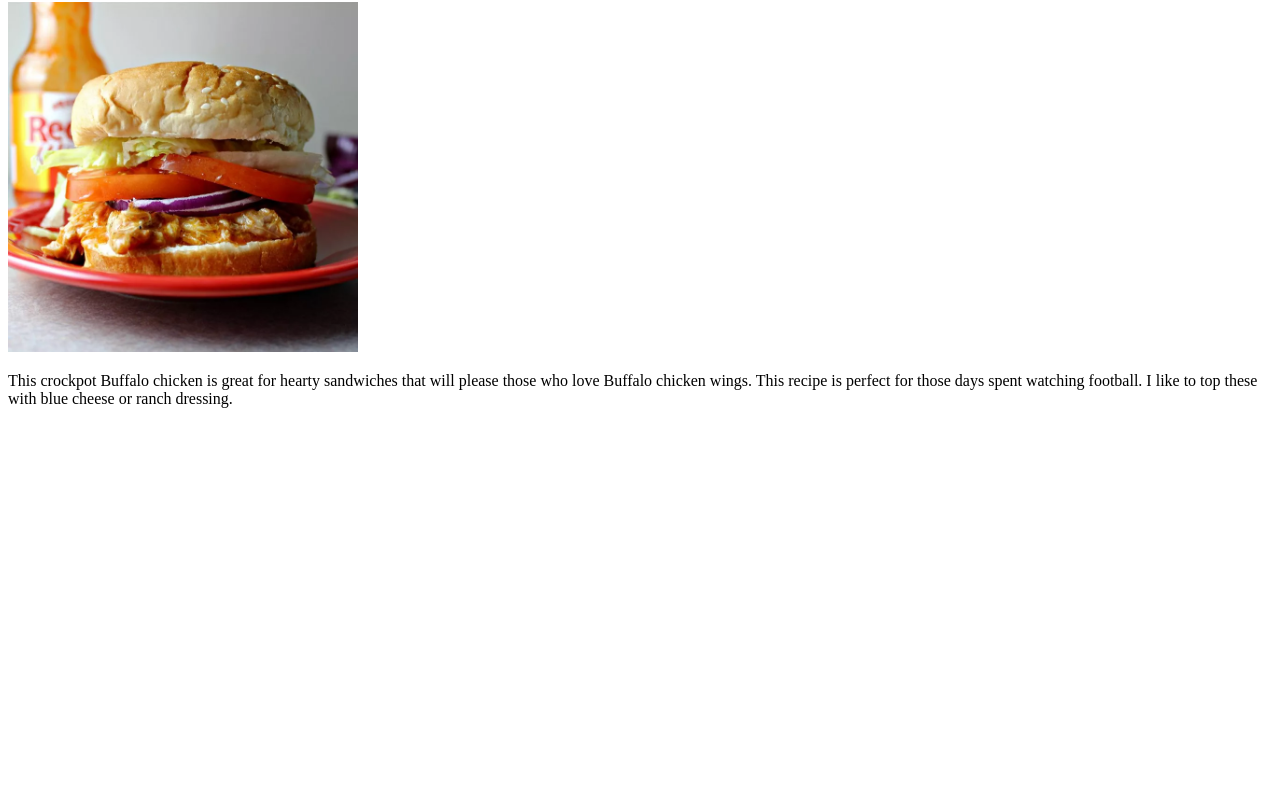
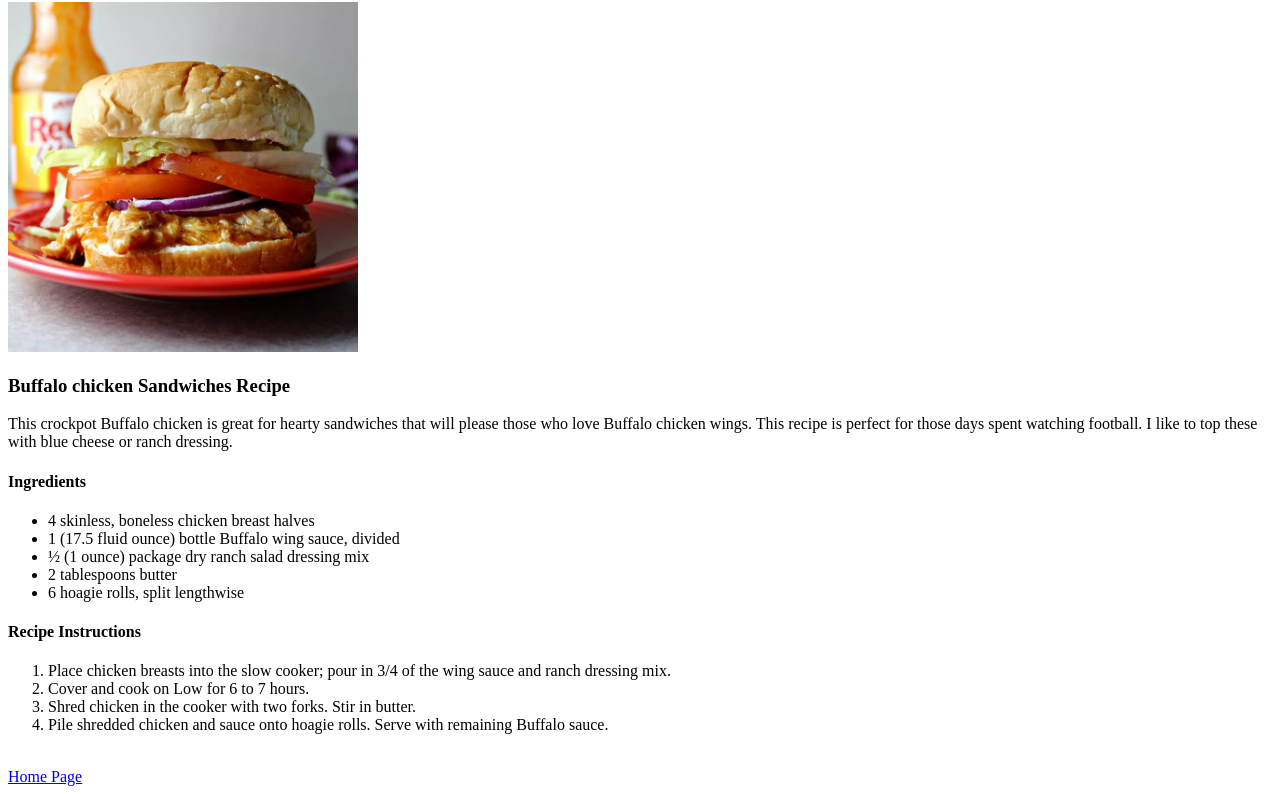
Before and after one commit to mahdi148/odin-recipes, a plain HTML site: page recipes/Buffalo_Chicken_Sandwiches.html in a window 1280 px wide. Shown: the part 78-872 px from the top of the page. Before the commit the page ends 800 px from the top, so only its background shows below. Drawn offline with Linux system fonts and the light colour scheme.

Commit message:
finnished the first recipe page

```diff
--- a/recipes/Buffalo_Chicken_Sandwiches.html
+++ b/recipes/Buffalo_Chicken_Sandwiches.html
@@ -8,6 +8,29 @@
 <body>
     <h1>Buffalo Chicken Sandwiches</h1>
     <img src="../images/Buffalo_Chicken_Sandwiches.jpg" width="350" height="350">
+    <h3>Buffalo chicken Sandwiches Recipe</h3>
     <p>This crockpot Buffalo chicken is great for hearty sandwiches that will please those who love Buffalo chicken wings. This recipe is perfect for those days spent watching football. I like to top these with blue cheese or ranch dressing.</p>
+    <div>
+        <h4>Ingredients</h4>
+        <ul>
+            <li>4 skinless, boneless chicken breast halves</li>
+            <li>1 (17.5 fluid ounce) bottle Buffalo wing sauce, divided</li>
+            <li>½ (1 ounce) package dry ranch salad dressing mix</li>
+            <li>2 tablespoons butter</li>
+            <li>6 hoagie rolls, split lengthwise</li>
+        </ul>
+    </div>
+    <div>
+        <h4>Recipe Instructions</h4>
+        <ol>
+            <li>Place chicken breasts into the slow cooker; pour in 3/4 of the wing sauce and ranch dressing mix.</li>
+            <li>Cover and cook on Low for 6 to 7 hours.</li>
+            <li>Shred chicken in the cooker with two forks. Stir in butter.</li>
+            <li>Pile shredded chicken and sauce onto hoagie rolls. Serve with remaining Buffalo sauce.</li>
+
+        </ol>
+    </div>
+    <br>
+    <a href="../index.html">Home Page</a>
 </body>
 </html>
```
